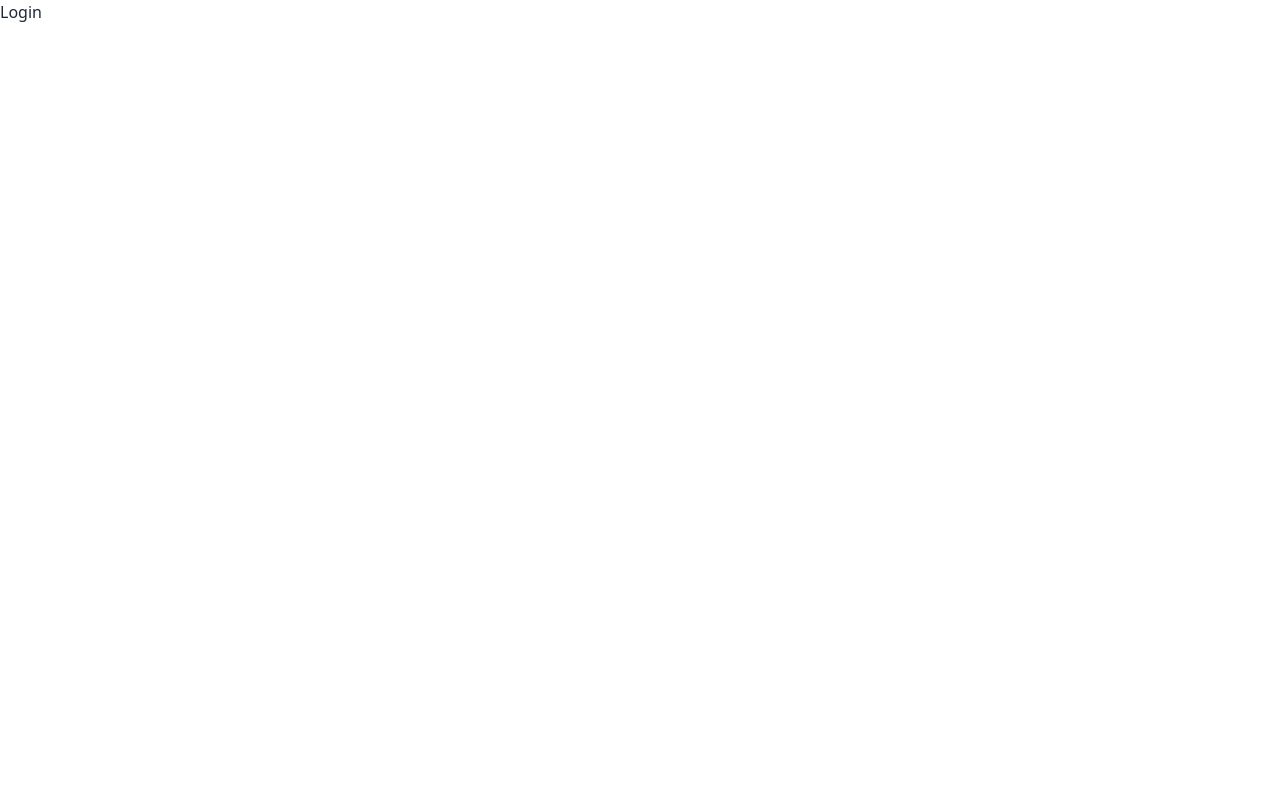
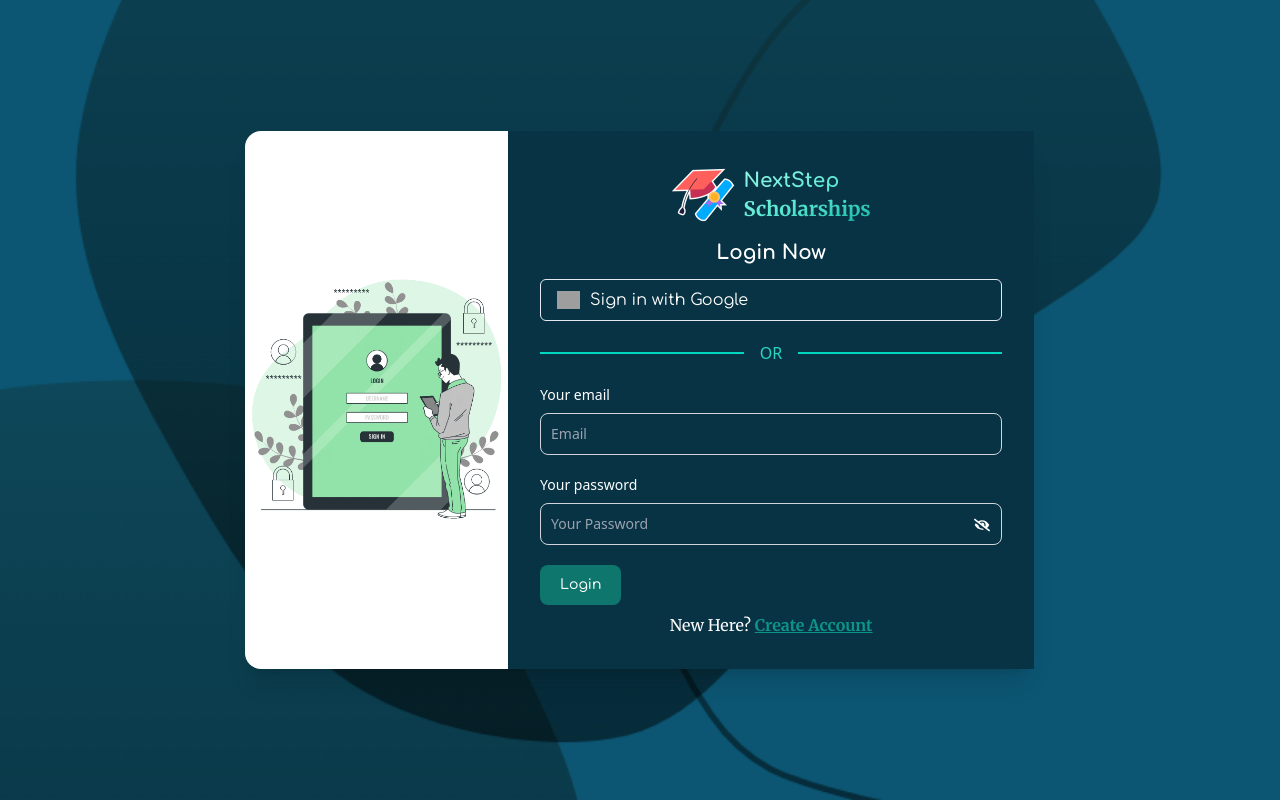
Before and after one commit to jubayerahmmad/NextStep-Scholarships-Client, a React (Vite) app: page /login in a window 1280 px wide. Built offline with nearby package versions, Linux system fonts and the light colour scheme; grey boxes are pictures that could not be loaded; a web font is replaced by a local one.

Commit message:
login page design

```diff
--- a/src/Pages/AuthPages/Login.jsx
+++ b/src/Pages/AuthPages/Login.jsx
@@ -1,5 +1,103 @@
+import bg from "../../assets/loginbg.png";
+import loginGif from "../../assets/login.gif";
+import { Link } from "react-router-dom";
+import logo from "../../assets/logo.png";
+import { useState } from "react";
+import { FaEyeSlash } from "react-icons/fa";
+import { FaEye } from "react-icons/fa6";
 const Login = () => {
-  return <div>Login</div>;
+  const [showPassword, setShowPassword] = useState(false);
+  return (
+    <div
+      style={{
+        backgroundImage: `url(${bg})`,
+        backgroundRepeat: "no-repeat",
+      }}
+      className="flex flex-col bg-cover bg-center justify-center items-center min-h-screen p-6"
+    >
+      <div className="card lg:card-side bg-base-100 shadow-xl animate__animated animate__zoomIn">
+        <figure className="lg:w-1/3">
+          <img src={loginGif} alt="Album" />
+        </figure>
+        <div className="card-body lg:w-2/3 bg-cyan-950">
+          <div className="text-center space-y-3">
+            {/* logo */}
+            <div className="flex justify-center items-center gap-2">
+              <img className="w-16 h-16" src={logo} alt="" />
+              <div className="text-left bg-gradient-to-br from-teal-200 via-teal-300 to-teal-500 bg-clip-text text-transparent">
+                <h1 className="text-lg lg:text-xl font-bold">NextStep</h1>
+                <p className="text-lg lg:text-xl font-bold">Scholarships</p>
+              </div>
+            </div>
+            {/* login */}
+            <h1 className="text-xl text-white font-bold">Login Now</h1>
+            <button className="w-full text-center border border-[#e5eaf2] rounded-md py-2 px-4 flex items-center mx-auto gap-[10px] text-[1rem] text-white transition-all duration-200">
+              <img
+                src="https://i.ibb.co/dQMmB8h/download-4-removebg-preview-1.png"
+                alt="google logo"
+                className="w-[23px]"
+              />
+              Sign in with Google
+            </button>
+          </div>
+          <div className="divider divider-accent text-teal-400">OR</div>
+          {/* login form */}
+          <form className="">
+            <div className="mb-5">
+              <label
+                for="email"
+                className="block mb-2 text-sm font-medium text-white"
+              >
+                Your email
+              </label>
+              <input
+                type="email"
+                id="email"
+                className="bg-transparent border border-gray-300 text-white text-sm rounded-lg focus:ring-2 focus:ring-teal-200 focus:border-teal-500 block w-full p-2.5"
+                placeholder="Email"
+                required
+              />
+            </div>
+            <div className="mb-5 relative">
+              <label
+                for="password"
+                className="block mb-2 text-sm font-medium text-white"
+              >
+                Your password
+              </label>
+              <input
+                type={showPassword ? "text" : "password"}
+                id="password"
+                placeholder="Your Password"
+                className="bg-transparent border border-gray-300 text-white text-sm rounded-lg focus:ring-2 focus:ring-teal-200 focus:border-teal-500 block w-full p-2.5"
+                required
+              />
+              <button
+                className="text-white absolute right-3 bottom-3"
+                onClick={() => setShowPassword(!showPassword)}
+              >
+                {showPassword ? <FaEye /> : <FaEyeSlash />}
+              </button>
+            </div>
+
+            <button
+              type="submit"
+              className="text-white bg-teal-700 hover:bg-teal-800 focus:ring-4 focus:outline-none focus:ring-teal-300 font-medium rounded-lg text-sm w-full sm:w-auto px-5 py-2.5 text-center dark:bg-teal-600 dark:hover:bg-teal-700 dark:focus:ring-teal-800"
+            >
+              Login
+            </button>
+          </form>
+          <p className="text-center text-white">
+            New Here?{" "}
+            <Link to="/register" className="text-teal-600 font-bold underline">
+              {" "}
+              Create Account
+            </Link>
+          </p>
+        </div>
+      </div>
+    </div>
+  );
 };
 
 export default Login;
--- a/src/components/SearchBar.jsx
+++ b/src/components/SearchBar.jsx
@@ -2,7 +2,7 @@ import { FaChevronRight } from "react-icons/fa";
 
 const SearchBar = () => {
   return (
-    <div className="max-w-7xl mx-auto my-6">
+    <div className="max-w-xl mx-auto my-6">
       <div className="flex">
         <select className="inline-flex items-center py-2 px-4 font-medium text-gray-900 bg-gray-100 border border-gray-300 rounded-s-lg hover:bg-gray-200 focus:ring-2 focus:outline-none focus:ring-teal-500 dark:bg-gray-700 dark:hover:bg-gray-600 dark:focus:ring-gray-700 dark:text-white dark:border-gray-600">
           <option>
```
Also changed, not shown: src/assets/login.gif (added), src/assets/loginbg.png (added).
